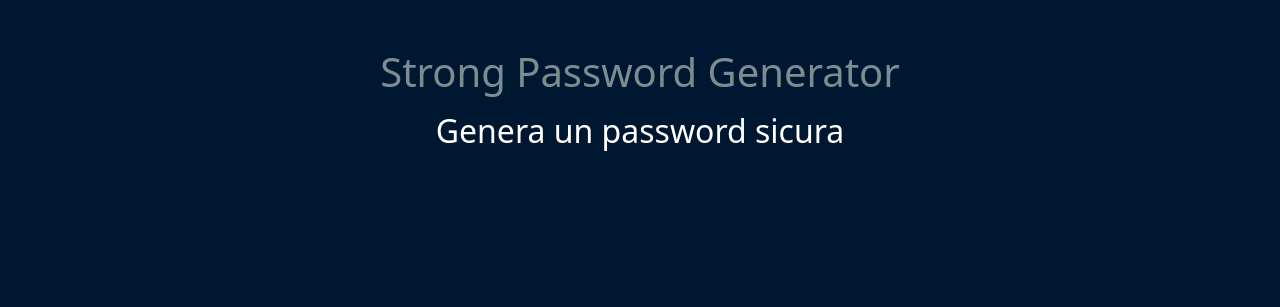
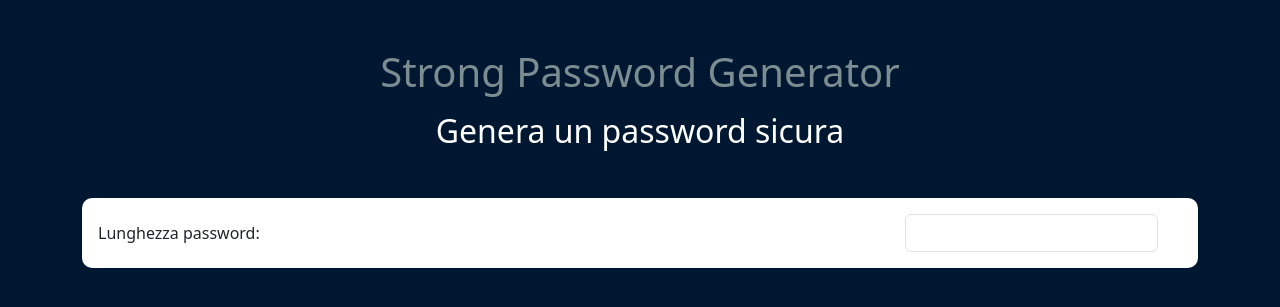
Before and after one commit to PlacidoBonfiglio/php-strong-password-generator, a PHP site: page / in a window 1280 px wide. Shown: the top 307 px of the page. Run offline with PHP 8.4, Linux system fonts and the light colour scheme.

Commit message:
added css to the form

```diff
--- a/css/style.css
+++ b/css/style.css
@@ -5,3 +5,8 @@ body {
 h1 {
     color: #7B8D90;
 }
+
+form {
+    background-color: white;
+    border-radius: 10px;
+}
--- a/index.php
+++ b/index.php
@@ -1,6 +1,9 @@
+<!-- PHP -->
 <?php
 ?>
 
+
+<!-- HTML -->
 <!DOCTYPE html>
 <html lang="en">
 
@@ -21,8 +24,31 @@
     <header>
         <h1 class="text-center mt-5 mb-3">Strong Password Generator</h1>
 
-        <h2 class="text-center text-white mb-3">Genera un password sicura</h2>
+        <h2 class="text-center text-white mb-5">Genera un password sicura</h2>
     </header>
+
+    <main>
+        <section class="container">
+            <form action="index.php" method="get" class="p-3">
+                <div>
+                    <!-- Password -->
+                    <div class="row align-items-center">
+                        <div class="col">
+                            <span>Lunghezza password:</span>
+                        </div>
+
+                        <div class="col-3 me-4">
+                            <input type="password" id="inputPassword5" class="form-control"
+                                aria-describedby="passwordHelpBlock">
+                        </div>
+                    </div>
+
+
+                </div>
+            </form>
+        </section>
+
+    </main>
 </body>
 
 </html>
```
